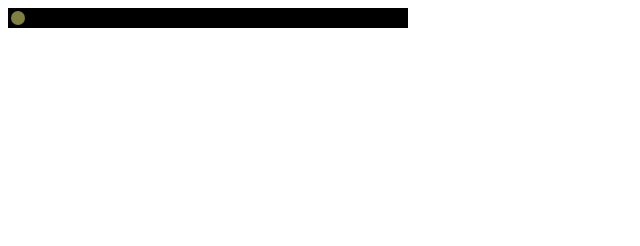
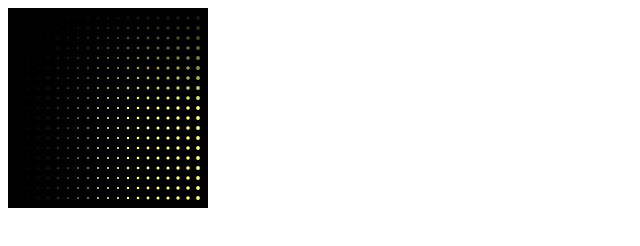
Before and after one commit to j3camero/galaxyatlas, a plain HTML site: page client.html in a window 1280 px wide. Shown: the whole page, without its empty margins (0-640 px from the left). Drawn offline with Linux system fonts and the light colour scheme.

Commit message:
An experiment to see what different star rendering methods look decent.

```diff
--- a/client.html
+++ b/client.html
@@ -3,7 +3,7 @@
     <title>Billion Stars</title>
   </head>
   <body>
-    <canvas id="stars" width="400" height="20"></canvas>
+    <canvas id="stars" width="200" height="200"></canvas>
     <script src="client.js"></script>
   </body>
 </html>
--- a/client.js
+++ b/client.js
@@ -1,16 +1,19 @@
 
-function DrawStar(context, x, y, brightness) {
-    context.fillStyle = "rgba(255,255,128,0.5)";
+function DrawStar(context, x, y, radius, alpha) {
+    context.fillStyle = "rgba(255,255,128," + alpha + ")";
     context.beginPath();
-    context.arc(x, y, brightness, 0, 2 * Math.PI);
+    context.arc(x, y, radius, 0, 2 * Math.PI);
     context.fill();
 }
 
-setTimeout(function() {
+setInterval(function() {
     var canvas = document.getElementById("stars");
     var context = canvas.getContext("2d");
-    console.log(canvas.width + " " + canvas.height);
     context.fillStyle = "black";
     context.fillRect(0, 0, canvas.width, canvas.height);
-    DrawStar(context, 10, 10, 7);
-}, 3000);
+    for (var i = 1; i < 20; ++i) {
+	for (var j = 1; j < 20; ++j) {
+	    DrawStar(context, 10 * i, 10 * j, 0.1 * i, 0.1 * j);
+	}
+    }
+}, 1000);
```
